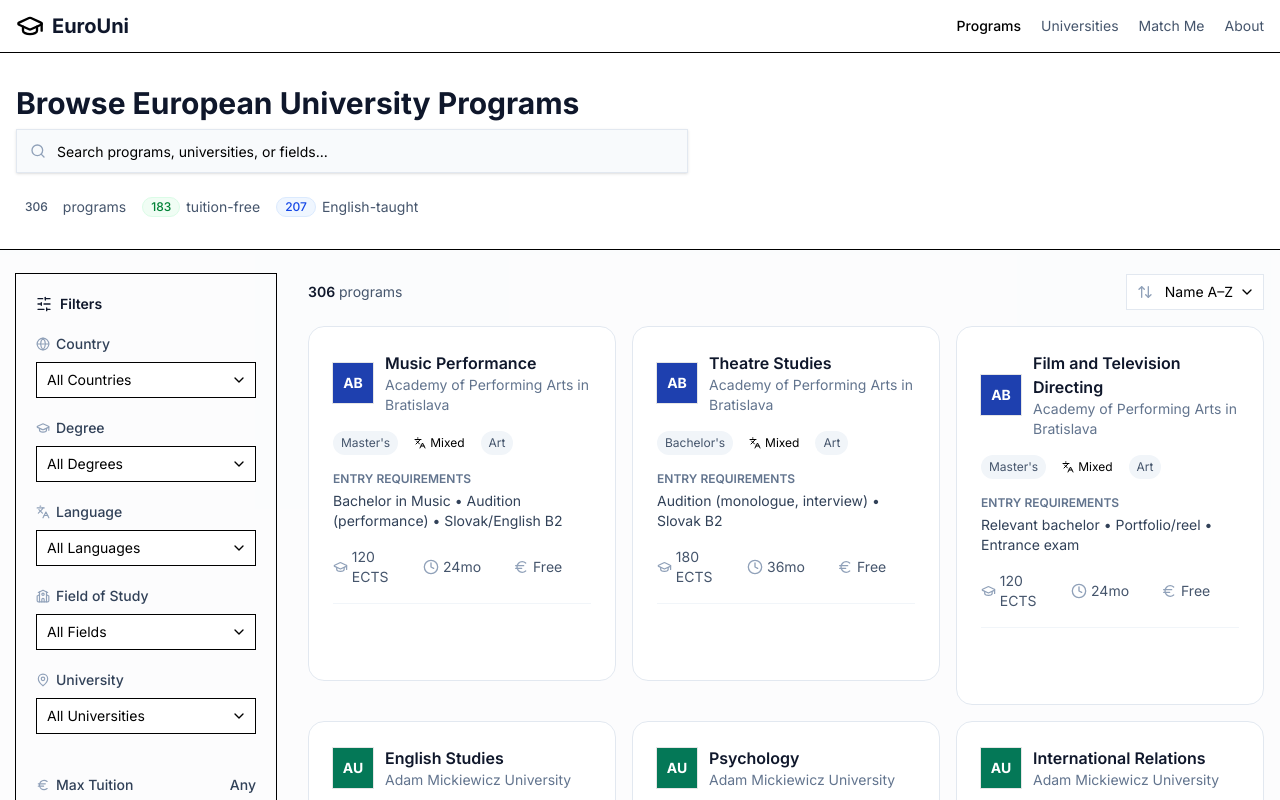
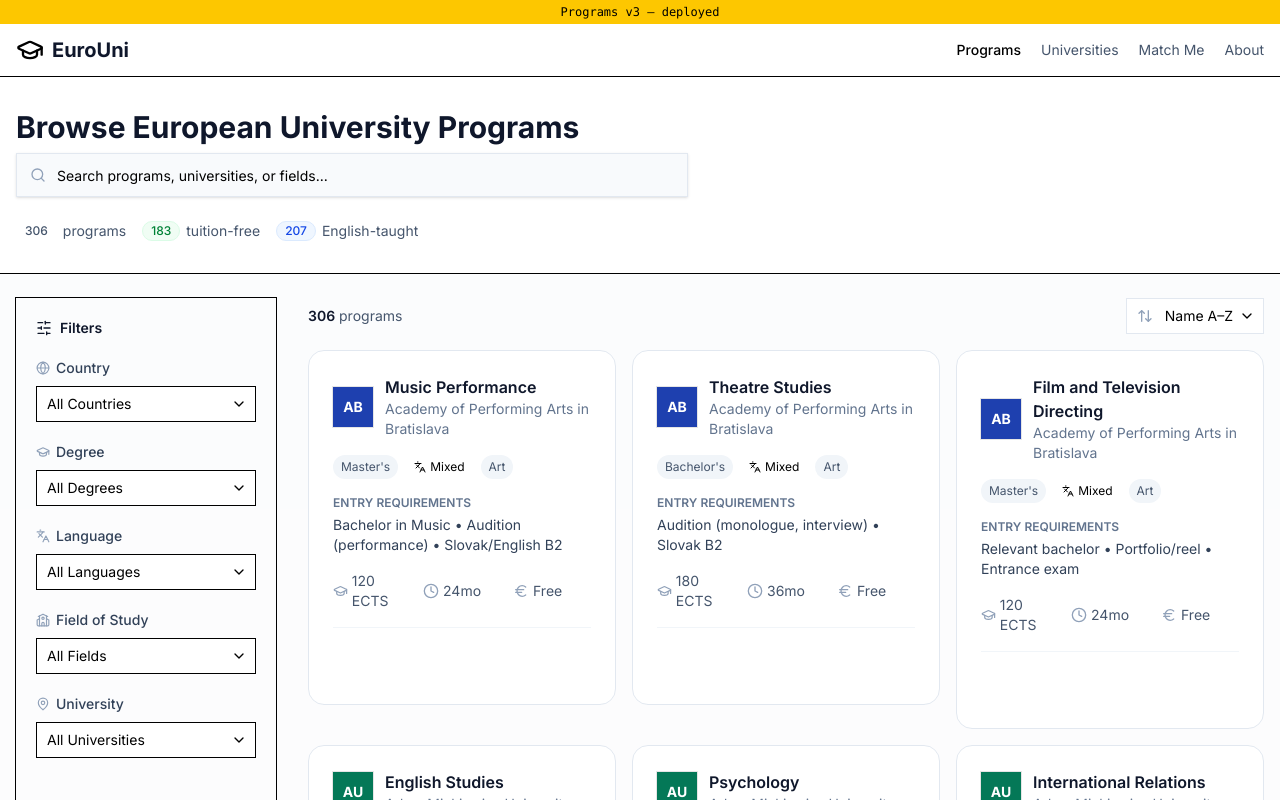
Before and after one commit to owndy123/eurouni, a Next.js app: page /programs in a window 1280 px wide. Shown: the top 800 px of the page. Built offline with nearby package versions, Linux system fonts and the light colour scheme.

Commit message:
chore: marker

```diff
--- a/src/app/programs/page.tsx
+++ b/src/app/programs/page.tsx
@@ -335,6 +335,9 @@ export default function ProgramsPage() {
 
   return (
     <div className="min-h-screen bg-slate-50/50">
+      {/* VERSION CHECK — remove after confirmed deployed */}
+      <div className="bg-yellow-400 text-black text-xs text-center py-1 font-mono">Programs v3 — deployed</div>
+
       {/* Header */}
       <header className="bg-white border-b sticky top-0 z-50">
         <div className="max-w-7xl mx-auto px-4 py-3 flex items-center justify-between">
```
